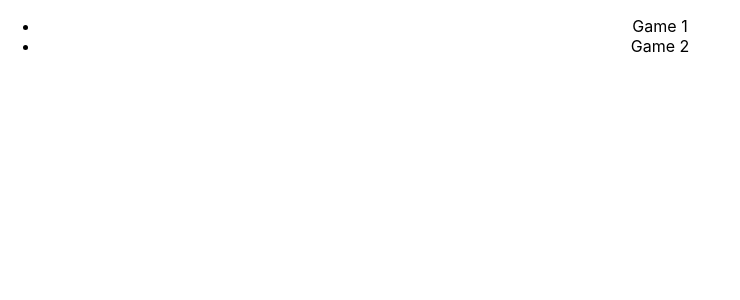
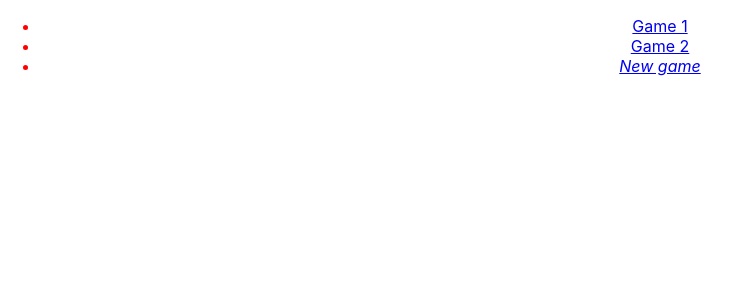
Before and after one commit to remram44/tarot-score, a React (Create React App) app: page / in a window 1280 px wide. Shown: the top 300 px of the page, without its empty margins (0-740 px from the left). Built offline with nearby package versions, Linux system fonts and the light colour scheme; the HTML template or start-up script is replaced by a standard one.

Commit message:
Add router

```diff
--- a/package.json
+++ b/package.json
@@ -10,8 +10,10 @@
     "@types/node": "^12.20.37",
     "@types/react": "^16.14.21",
     "@types/react-dom": "^16.9.14",
+    "@types/react-router-dom": "^5.3.2",
     "react": "^17.0.2",
     "react-dom": "^17.0.2",
+    "react-router-dom": "^5.3.0",
     "react-scripts": "4.0.3",
     "typescript": "^4.5.2",
     "web-vitals": "^0.2.4",
--- a/src/App.css
+++ b/src/App.css
@@ -2,37 +2,10 @@
   text-align: center;
 }
 
-.App-logo {
-  height: 40vmin;
-  pointer-events: none;
+.games-list li {
+  color: red;
 }
 
-@media (prefers-reduced-motion: no-preference) {
-  .App-logo {
-    animation: App-logo-spin infinite 20s linear;
-  }
+.games-list .new-game {
+  font-style: oblique;
 }
-
-.App-header {
-  background-color: #282c34;
-  min-height: 100vh;
-  display: flex;
-  flex-direction: column;
-  align-items: center;
-  justify-content: center;
-  font-size: calc(10px + 2vmin);
-  color: white;
-}
-
-.App-link {
-  color: #61dafb;
-}
-
-@keyframes App-logo-spin {
-  from {
-    transform: rotate(0deg);
-  }
-  to {
-    transform: rotate(360deg);
-  }
-}
--- a/src/App.tsx
+++ b/src/App.tsx
@@ -1,13 +1,19 @@
 import React from 'react';
+import {BrowserRouter, Route, Switch} from 'react-router-dom';
 import './App.css';
 import {Database, Game, db_future} from './db';
+import {GamesList} from './GamesList';
 
 interface AppState {
   database: Database | null,
   games: Game[] | null,
 }
 
-class App extends React.PureComponent<{}, AppState> {
+function NewGame() {
+  return <p>TODO Create new game here</p>;
+}
+
+export default class App extends React.PureComponent<{}, AppState> {
   constructor(props: {}) {
     super(props);
     this.state = {
@@ -31,24 +37,20 @@ class App extends React.PureComponent<{}, AppState> {
   }
 
   render() {
-    if(this.state.games === null) {
-      return (
-        <div className="App">
-          <p>Loading...</p>
-        </div>
-      );
+    const games = this.state.games;
+    if(games === null) {
+      return <p>Loading...</p>;
     } else {
       return (
         <div className="App">
-          <ul>
-            {this.state.games.map((game) => (
-              <li key={game.id}>{game.name}</li>
-            ))}
-          </ul>
+          <BrowserRouter>
+            <Switch>
+              <Route path="/new" render={() => <NewGame />} />
+              <Route path="/" render={() => <GamesList games={games} />} />
+            </Switch>
+          </BrowserRouter>
         </div>
       );
     }
   }
 }
-
-export default App;
--- /dev/null
+++ b/src/GamesList.tsx
@@ -0,0 +1,28 @@
+import React from 'react';
+import {Link} from 'react-router-dom';
+import {Game} from './db';
+
+interface GamesListProps {
+  games: Game[],
+}
+
+export class GamesList extends React.PureComponent<GamesListProps> {
+  render() {
+    if(this.props.games === null) {
+      return (
+        <div className="App">
+          <p>Loading...</p>
+        </div>
+      );
+    } else {
+      return (
+        <ul className="games-list">
+          {this.props.games.map((game) => (
+            <li key={game.id}><Link to={`/${game.id}`}>{game.name}</Link></li>
+          ))}
+          <li key="new" className="new-game"><Link to="/new">New game</Link></li>
+        </ul>
+      );
+    }
+  }
+}
```
Also changed, not shown: 1 other file (tests, documents, lock files or other folders).
